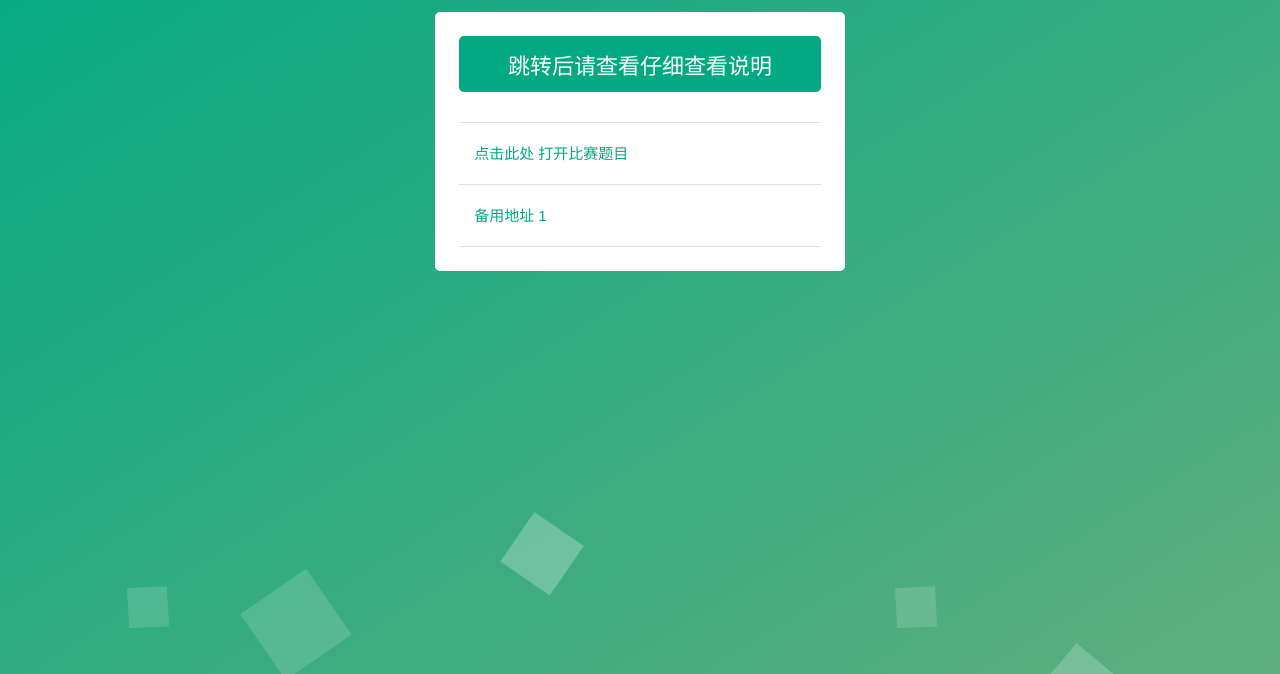
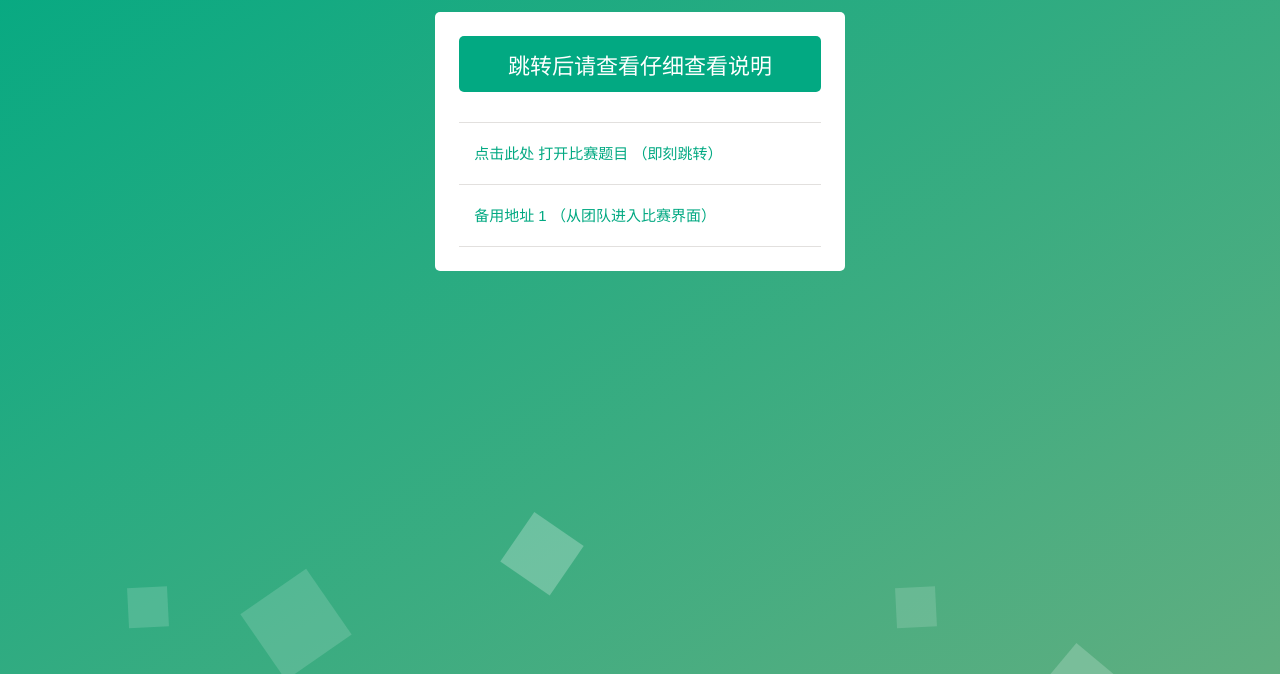
Before and after one commit to Alan-CRL/t, a plain HTML site: page index.html in a window 1280 px wide. Shown: the part 126-800 px from the top of the page. Drawn offline with Linux system fonts and the light colour scheme.

Commit message:
Update index.html

```diff
--- a/index.html
+++ b/index.html
@@ -24,12 +24,12 @@
 								</li>
 
 								<li>
-									<a href="https://www.luogu.com.cn/contest/59107" target="_blank"><i>点击此处 打开比赛题目</i></a>
+									<a href="https://www.luogu.com.cn/contest/59107" target="_blank"><i>点击此处 打开比赛题目 （即刻跳转）</i></a>
 
 								<span></span></li>
 
 								<li>
-									<a href="https://www.luogu.com.cn/team/39962" target="_blank"><i>备用地址 1</i></a>
+									<a href="https://www.luogu.com.cn/team/39962" target="_blank"><i>备用地址 1 （从团队进入比赛界面）</i></a>
 
 								<span></span></li>
 
```
